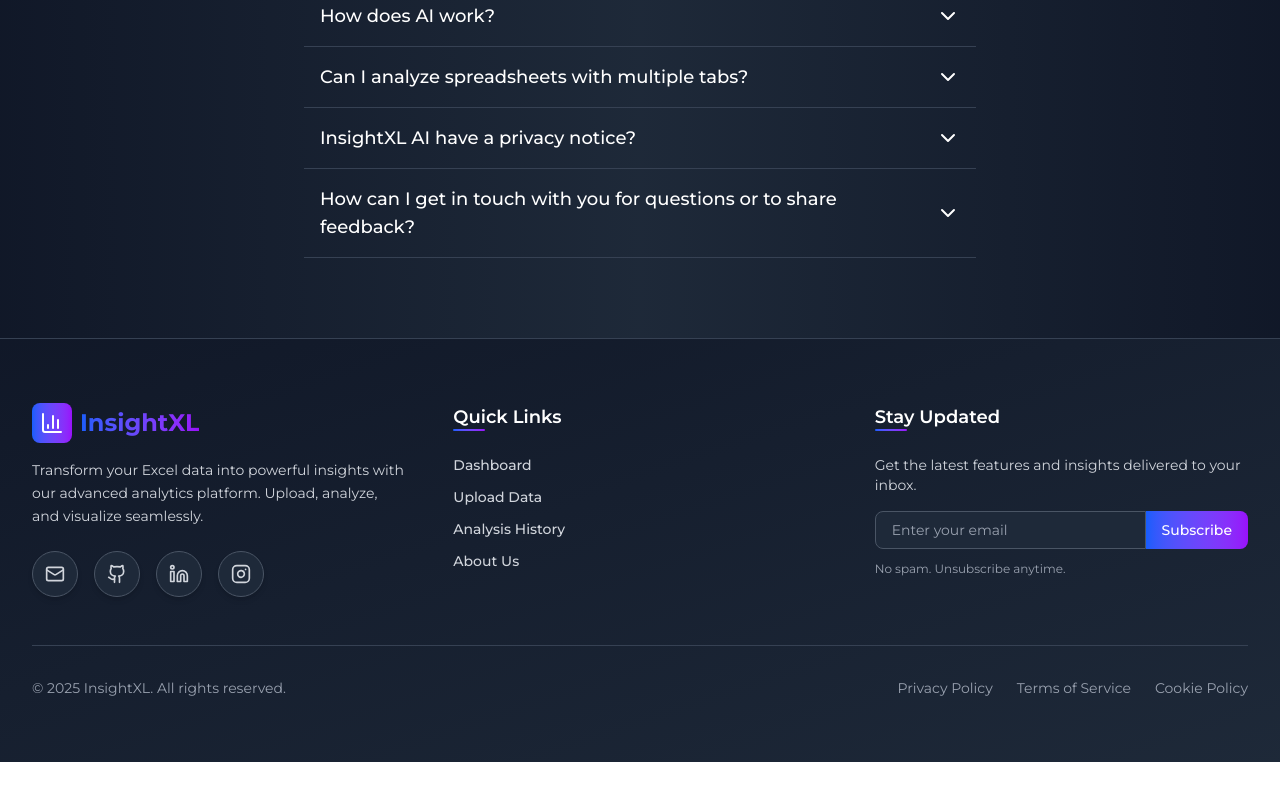
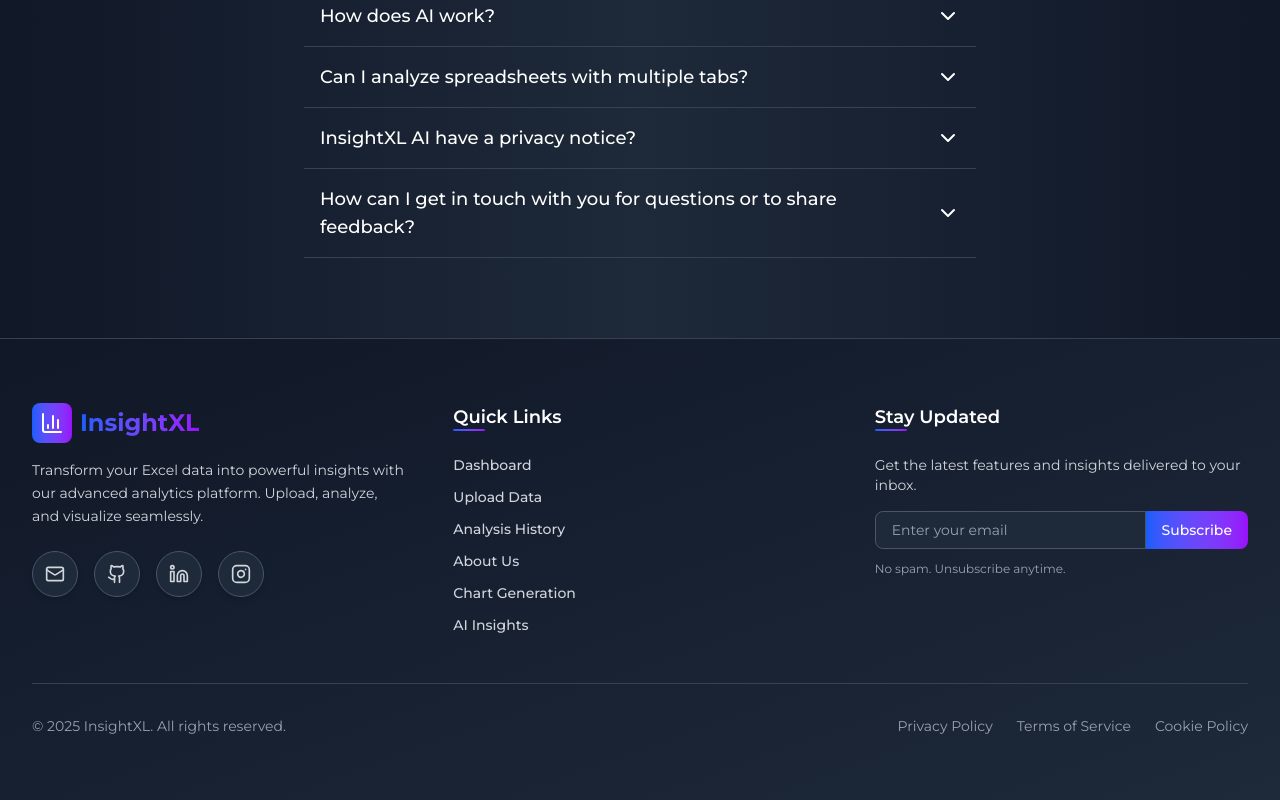
Before and after one commit to bismaysarangi/insightXL, a React (Vite) app in the folder client/: page / in a window 1280 px wide. Shown: the part 2522-3322 px from the top of the page. Before the commit the page ends 3284 px from the top, so only its background shows below. Built offline with nearby package versions, Linux system fonts and the light colour scheme.

Commit message:
feat: add subscription functionality and AI Insights links to Footer and Navbar components

```diff
--- a/client/src/components/Footer.jsx
+++ b/client/src/components/Footer.jsx
@@ -1,6 +1,18 @@
 import { Instagram, Github, Linkedin, Mail, BarChart3 } from "lucide-react";
+import { useState } from "react";
 
 const Footer = () => {
+  const [email, setEmail] = useState("");
+  const [subscribed, setSubscribed] = useState(false);
+
+  const handleSubscribe = () => {
+    if (email.trim() !== "") {
+      setSubscribed(true);
+      setEmail("");
+
+      setTimeout(() => setSubscribed(false), 3000);
+    }
+  };
   return (
     <footer className="w-full bg-gradient-to-br from-gray-900 to-gray-800 border-t border-gray-700">
       <div className="max-w-7xl mx-auto px-4 sm:px-6 lg:px-8 py-12 lg:py-16">
@@ -86,6 +98,18 @@ const Footer = () => {
               >
                 About Us
               </a>
+              <a
+                href="/chart-generation"
+                className="block text-gray-300 hover:text-blue-400 transition-colors duration-200 text-sm font-medium hover:translate-x-1 transform transition-transform"
+              >
+                Chart Generation
+              </a>
+              <a
+                href="/ai-insights"
+                className="block text-gray-300 hover:text-blue-400 transition-colors duration-200 text-sm font-medium hover:translate-x-1 transform transition-transform"
+              >
+                AI Insights
+              </a>
             </nav>
           </div>
 
@@ -102,13 +126,25 @@ const Footer = () => {
               <div className="flex">
                 <input
                   type="email"
+                  value={email}
+                  onChange={(e) => setEmail(e.target.value)}
                   placeholder="Enter your email"
                   className="flex-1 px-4 py-2 text-sm border border-gray-600 rounded-l-lg focus:outline-none focus:ring-2 focus:ring-blue-500 focus:border-transparent bg-gray-800 text-white placeholder-gray-400"
                 />
-                <button className="px-4 py-2 bg-gradient-to-r from-blue-600 to-purple-600 text-white text-sm font-medium rounded-r-lg hover:from-blue-700 hover:to-purple-700 transition-all duration-200 focus:outline-none focus:ring-2 focus:ring-blue-500 focus:ring-offset-2 focus:ring-offset-gray-800">
+                <button
+                  onClick={handleSubscribe}
+                  className="px-4 py-2 bg-gradient-to-r from-blue-600 to-purple-600 text-white text-sm font-medium rounded-r-lg hover:from-blue-700 hover:to-purple-700 transition-all duration-200 focus:outline-none focus:ring-2 focus:ring-blue-500 focus:ring-offset-2 focus:ring-offset-gray-800"
+                >
                   Subscribe
                 </button>
               </div>
+
+              {subscribed && (
+                <div className="text-green-400 bg-gray-800 border border-green-600 rounded-md px-4 py-2 text-sm mt-2 animate-fade-in">
+                  🎉 Thank you for subscribing!
+                </div>
+              )}
+
               <p className="text-xs text-gray-400">
                 No spam. Unsubscribe anytime.
               </p>
--- a/client/src/components/Navbar.jsx
+++ b/client/src/components/Navbar.jsx
@@ -14,6 +14,7 @@ import {
   PieChart,
   Info,
   LogOut,
+  Brain,
 } from "lucide-react";
 import { Button } from "@/components/ui/button";
 import { Avatar, AvatarFallback, AvatarImage } from "@/components/ui/avatar";
@@ -109,6 +110,14 @@ const Navbar = () => {
                 >
                   <BarChart3 className="w-4 h-4 mr-2" />
                   Chart Generation
+                  <span className="absolute inset-x-0 bottom-0 h-0.5 bg-gradient-to-r from-blue-600 to-purple-600 scale-x-0 group-hover:scale-x-100 transition-transform duration-300"></span>
+                </Link>
+                <Link
+                  to="/ai-insights"
+                  className="group relative px-4 py-2 text-gray-300 hover:text-white font-medium transition-all duration-300 flex items-center"
+                >
+                  <Brain className="w-4 h-4 mr-2" />
+                  AI Insights
                   <span className="absolute inset-x-0 bottom-0 h-0.5 bg-gradient-to-r from-blue-600 to-purple-600 scale-x-0 group-hover:scale-x-100 transition-transform duration-300"></span>
                 </Link>
               </>
@@ -271,6 +280,14 @@ const Navbar = () => {
                           <BarChart3 className="w-5 h-5 mr-3" />
                           Chart Generation
                         </Link>
+                        <Link
+                          to="/ai-insights"
+                          className="flex items-center px-4 py-3 rounded-lg text-gray-300 hover:text-white hover:bg-gray-800 transition-colors"
+                          onClick={() => setIsMobileMenuOpen(false)}
+                        >
+                          <Brain className="w-5 h-5 mr-3" />
+                          AI Insights
+                        </Link>
                       </>
                     ) : (
                       <Link
```
